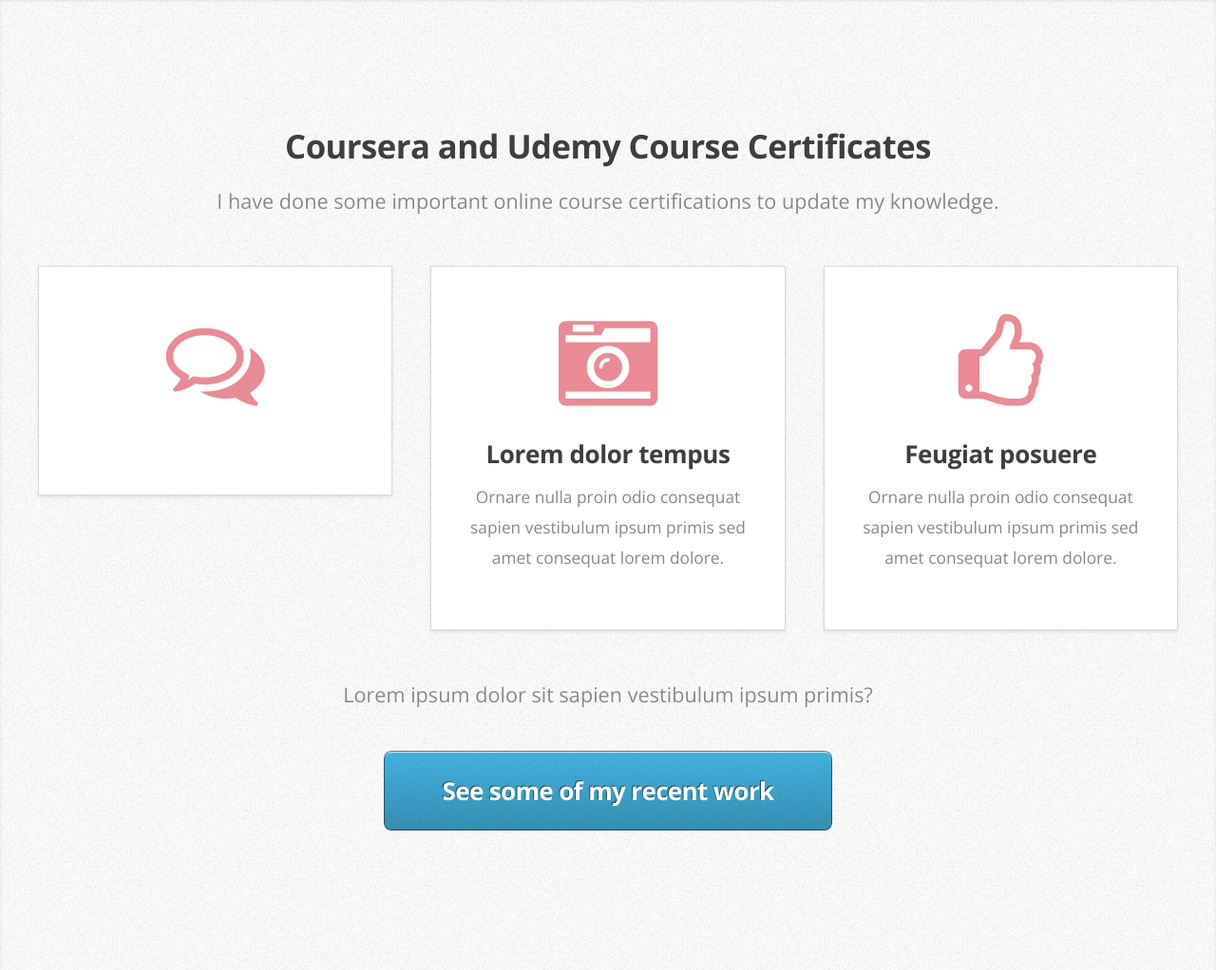
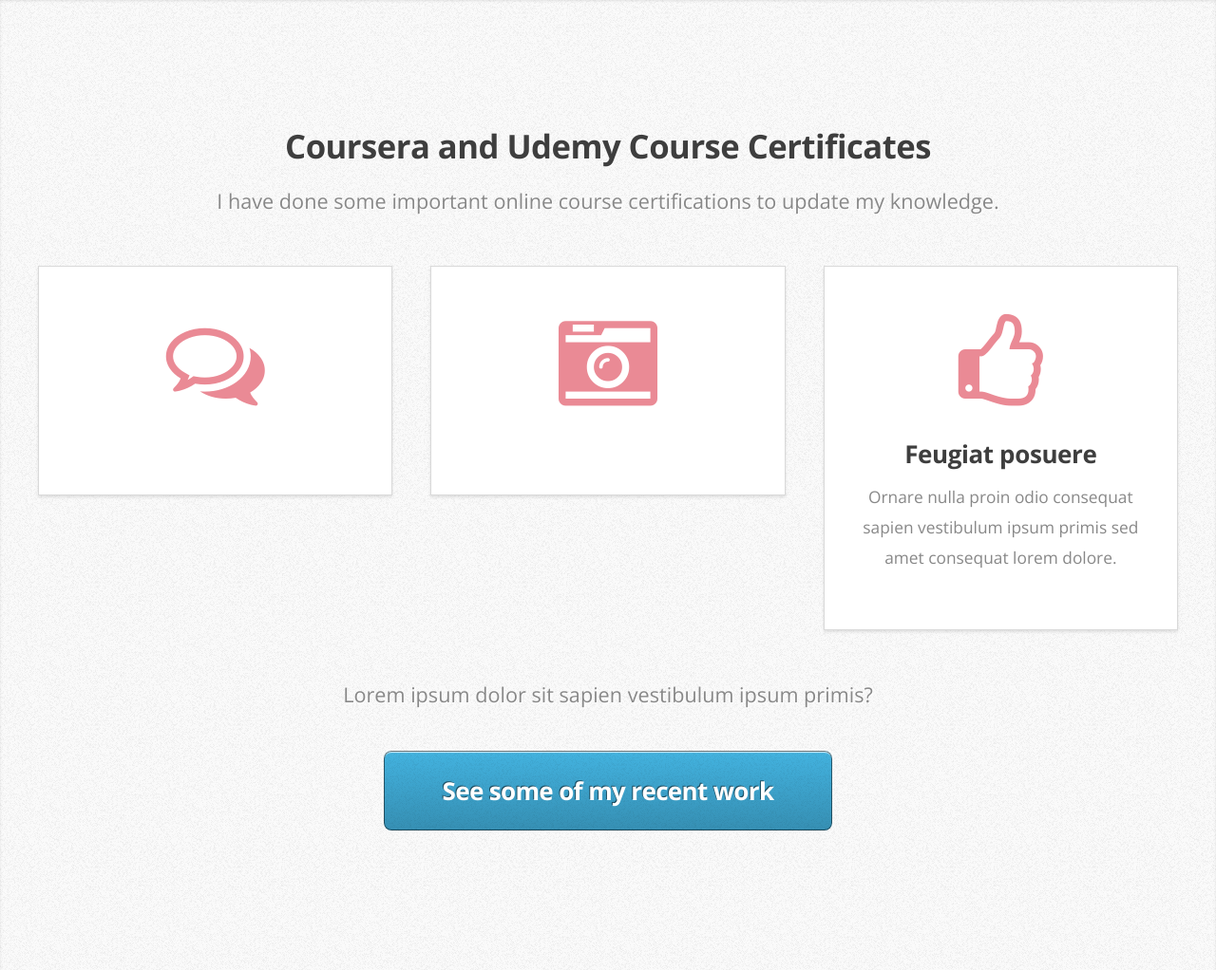
Before and after one commit to ManukumarNM/Profile_Django, a Django app: page / in a window 1280 px wide. Shown: the part 734-1756 px from the top of the page at 95% size. Run offline with Django 3.2, Linux system fonts and the light colour scheme; data comes from the database, SQL or seed files in the repository.

Commit message:
update content

```diff
--- a/template/index.html
+++ b/template/index.html
@@ -86,8 +86,8 @@
 							<div class="4u">
 								<section class="box style1">
 									<span class="icon featured fa-camera-retro"></span>
-									<h3>Lorem dolor tempus</h3>
-									<p>Ornare nulla proin odio consequat sapien vestibulum ipsum primis sed amet consequat lorem dolore.</p>
+									<h3></h3>
+									<p></p>
 								</section>
 							</div>
 							<div class="4u">
```
